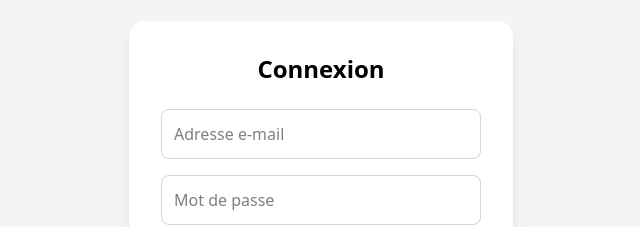
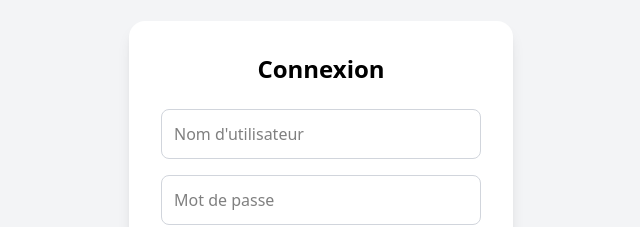
Before and after one commit to Takaritchi-00/TrackColis, an Angular app: page /auth/login in a window 1280 px wide. Shown: the part 215-442 px from the top of the page, without its empty margins (319-959 px from the left). Built offline with nearby package versions, Linux system fonts and the light colour scheme.

Commit message:
Modification Label pour username

```diff
--- a/src/app/authentification/login/login.html
+++ b/src/app/authentification/login/login.html
@@ -7,7 +7,7 @@
           type="text"
           [(ngModel)]="username"
           name="username"
-          placeholder="Adresse e-mail"
+          placeholder="Nom d'utilisateur"
           class="p-3 border border-gray-300 rounded-lg focus:outline-none focus:ring-2 focus:ring-blue-500"
         />
 
```
